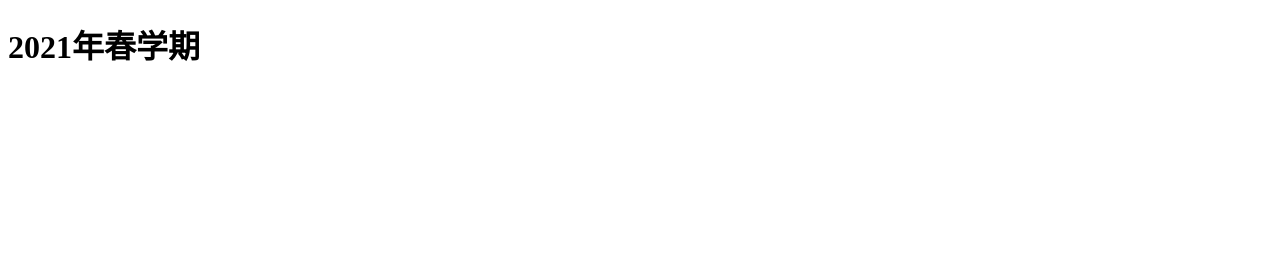
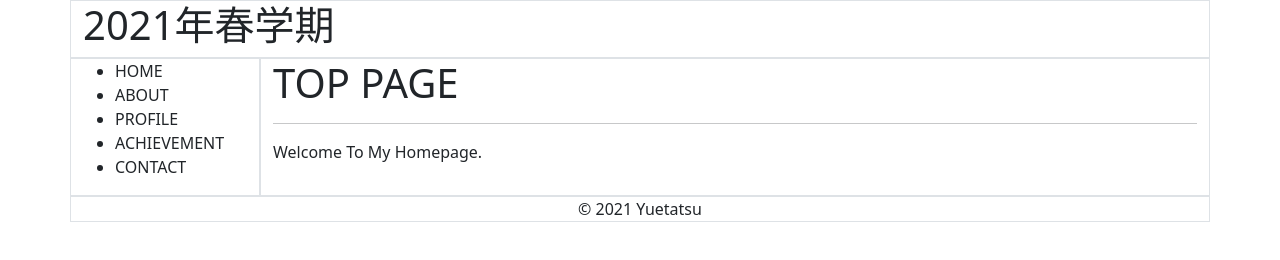
Before and after one commit to Yuetatsu/Yuetatsu.github.io, a plain HTML site: page index.html in a window 1280 px wide. Drawn offline with nearby package versions, Linux system fonts and the light colour scheme.

Commit message:
change index.html file

```diff
--- a/index.html
+++ b/index.html
@@ -2,9 +2,37 @@
 <html lang="en">
 <head>
   <meta charset="UTF-8">
+  <link href="https://cdn.jsdelivr.net/npm/bootstrap@5.1.2/dist/css/bootstrap.min.css" rel="stylesheet" integrity="sha384-uWxY/CJNBR+1zjPWmfnSnVxwRheevXITnMqoEIeG1LJrdI0GlVs/9cVSyPYXdcSF" crossorigin="anonymous">
   <title>Title</title>
 </head>
 <body>
-  <h1>2021年春学期</h1>
+  <div class="container">
+    <div class="row">
+      <div class="col border">
+        <h1>2021年春学期</h1>
+      </div>
+    </div>
+    <div class="row">
+      <div class="col-2 border">
+        <ul>
+          <li>HOME</li>
+          <li>ABOUT</li>
+          <li>PROFILE</li>
+          <li>ACHIEVEMENT</li>
+          <li>CONTACT</li>
+        </ul>
+      </div>
+      <div class="col-10 border">
+        <h1>TOP PAGE</h1>
+        <hr>
+        <p>Welcome To My Homepage.</p>
+      </div>
+    </div>
+    <div class="row">
+      <div class="col text-center border">© 2021 Yuetatsu</div>
+    </div>
+  </div>
+  <script src="https://cdn.jsdelivr.net/npm/@popperjs/core@2.10.2/dist/umd/popper.min.js" integrity="sha384-7+zCNj/IqJ95wo16oMtfsKbZ9ccEh31eOz1HGyDuCQ6wgnyJNSYdrPa03rtR1zdB" crossorigin="anonymous"></script>
+  <script src="https://cdn.jsdelivr.net/npm/bootstrap@5.1.2/dist/js/bootstrap.min.js" integrity="sha384-PsUw7Xwds7x08Ew3exXhqzbhuEYmA2xnwc8BuD6SEr+UmEHlX8/MCltYEodzWA4u" crossorigin="anonymous"></script>
 </body>
 </html>
```
